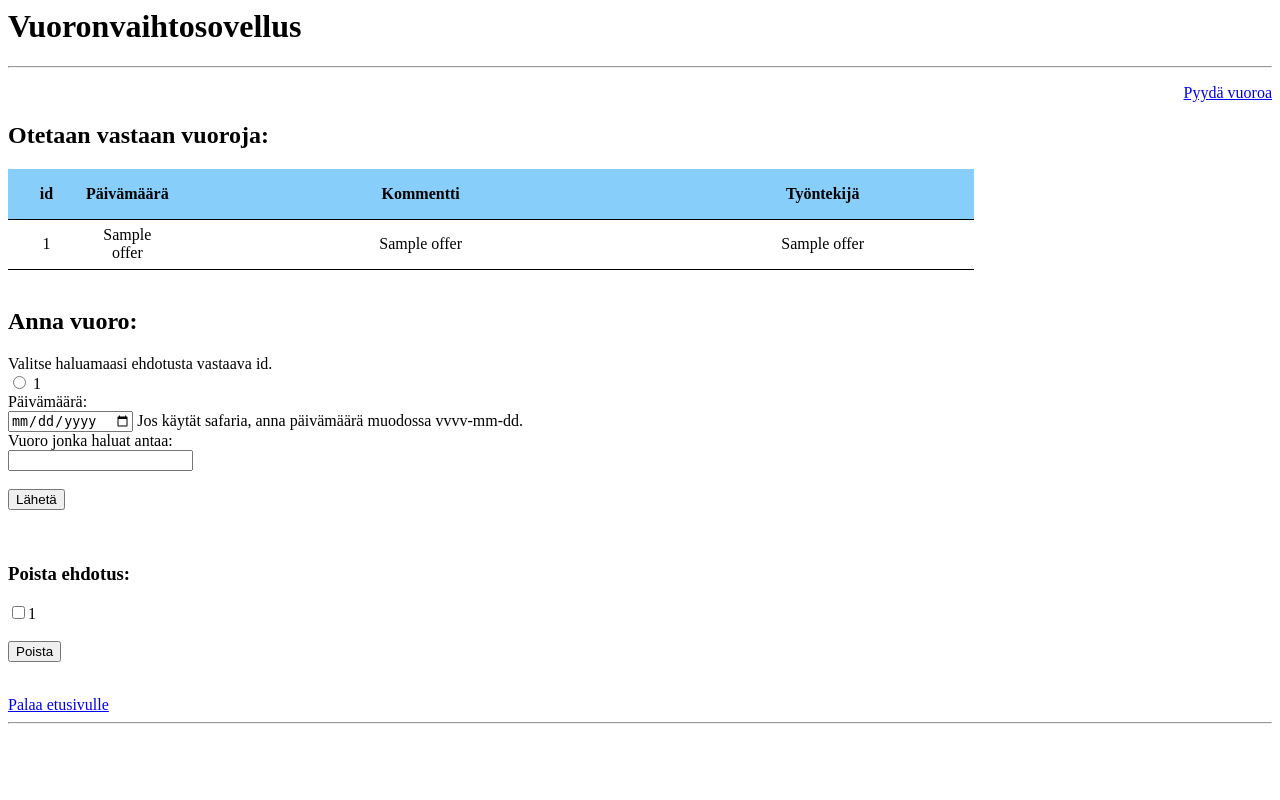
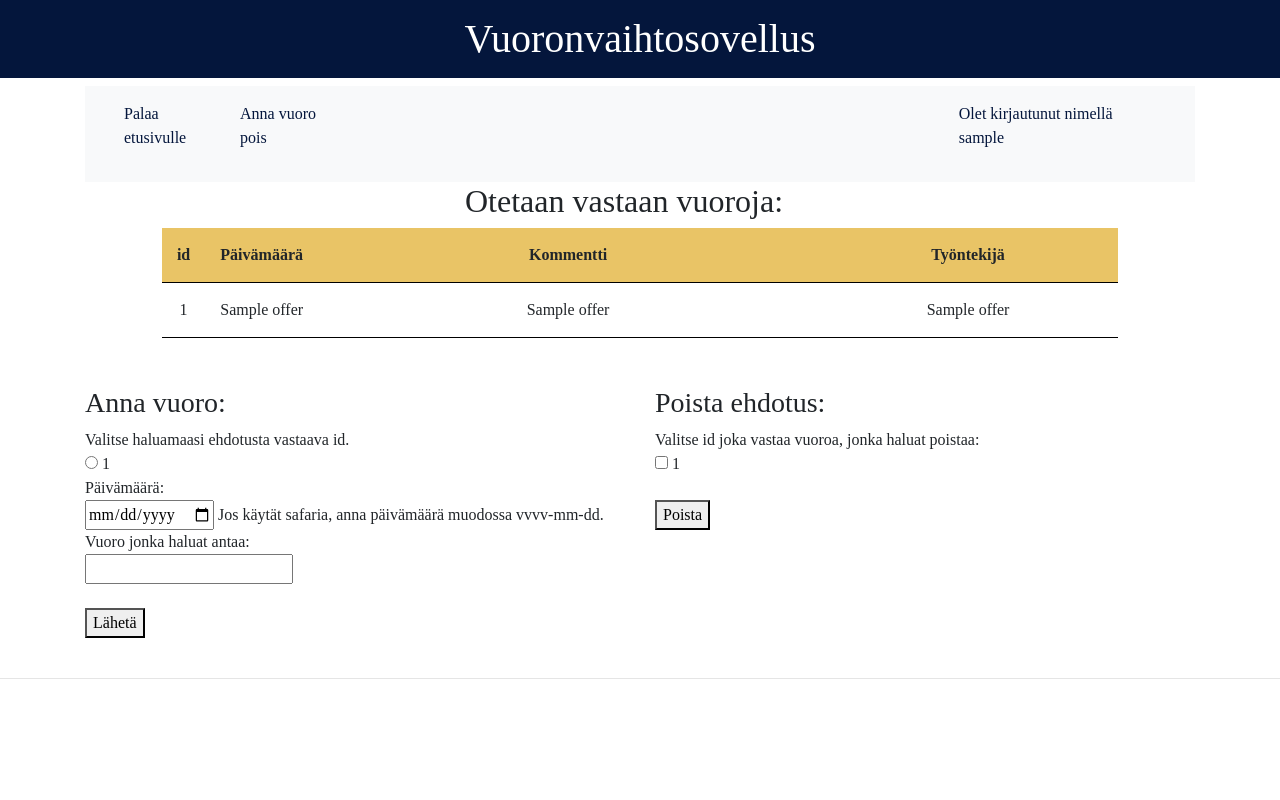
Before and after one commit to maizzuu/tsoha, a Flask app: template templates/give.html in a window 1280 px wide. Run offline with Flask 2, Linux system fonts and the light colour scheme; the visitor is signed in with stand-in values (Sample User, id 1); the template is opened without the code that fills it: most values are stand-ins (such as "Sample title", 1, 10 or a date in 2020); some libraries are stand-ins or nearby versions.

Commit message:
updating appearance

```diff
--- a/templates/give.html
+++ b/templates/give.html
@@ -1,4 +1,21 @@
+<!DOCTYPE html>
+<link rel="stylesheet" href="https://stackpath.bootstrapcdn.com/bootstrap/4.5.0/css/bootstrap.min.css">
 <style>
+    body{
+        font-family: serif;
+    }
+    h1{
+        text-align: center;
+        background-color: rgb(4, 22, 60);
+        background-size: cover;
+        padding-bottom: 15px;
+        padding-top: 15px;
+        color: rgb(255, 255, 255);
+    }
+    table{
+        margin-left: auto;
+        margin-right: auto;
+    }
     table, td, th {
         text-align: center;
         border-collapse: collapse
@@ -7,18 +24,29 @@
     td, th {
         width: 75;
         height: 50;
+        padding: 15px;
         border-bottom: 1px solid rgb(0, 0, 0);
+        box-sizing: border-box;
+        font-family: serif;
       }
 
     th {
-        background-color: lightskyblue;
+        background-color: rgb(233, 196, 102);
     }
 
     tr:nth-child(odd) {
-        background-color: rgb(187, 233, 248);
+        background-color: lightgoldenrodyellow;
     }
     p.add {
         text-align: right;
+        display: inline-block;
+        color: rgb(4, 22, 60);
+    }
+    p.back {
+        text-align: left;
+        display: inline-block;
+        padding-right: 20px;
+        color: rgb(4, 22, 60);
     }
 </style>
 <script>
@@ -32,10 +60,31 @@
 </script>
 
 <title>Otettavat vuorot</title>
-<h1>Vuoronvaihtosovellus</h1>
-<hr>
-<p class="add"> <a href="/new_give">Pyydä vuoroa</a></p>
-<h2>Otetaan vastaan vuoroja:</h2>
+
+<h1 onclick="location.href='/'">Vuoronvaihtosovellus</h1>
+
+<div class="container">
+    <nav class="navbar navbar-expand-sm navbar-light bg-light">
+        <div class="container">
+            <ul class="navbar-nav">
+                <li class="nav-item">
+                    <a class="nav-link" href="/" style="color: rgb(4, 22, 60);">Palaa etusivulle</a>
+                </li>
+                <li class="nav-item">
+                    <a class="nav-link" href="/new_give" style="color: rgb(4, 22, 60);">Anna vuoro pois</a>
+                </li>
+                <li class="nav-item">
+                    <p class="nav-link disabled" style="padding-left: 605px; color: rgb(4, 22, 60);">Olet kirjautunut nimellä {{ session.username }}</p>
+                </li>
+            </ul>
+        </div>
+    </nav>
+    <div class="row">
+        <div class="col"></div>
+        <div class="col"><h2>Otetaan vastaan vuoroja:</h2></div>
+        <div class="col"></div>
+    </div>
+    <div class="row">
         <table>
             <tr>
                 <th>id</th>
@@ -52,33 +101,42 @@
             </tr>
             {% endfor %}
         </table>
+    </div>
+    <div class="row">
+        <div class="col-sm">
             <br>
-<h2>Anna vuoro:</h2>
+            <br>
+            <h3>Anna vuoro:</h3>
             Valitse haluamaasi ehdotusta vastaava id.
             <br>
-<form action="/offer_give" method="POST">
+            <form action="/offer_give" method="POST" onsubmit="return offer_sent()">
             {% for id in id_list %}
-<input type="radio" name="id" value="{{ id[0] }}"> {{ id[0] }}<br>
+            <input type="radio" name="id" value="{{ id[0] }}" required> {{ id[0] }}<br>
             {% endfor %}
             Päivämäärä:<br>
             <input type="date" id="pvm" name="pvm" min="{{ today }}" required> Jos käytät safaria, anna päivämäärä muodossa vvvv-mm-dd.
             <br>
             Vuoro jonka haluat antaa:<br>
-<input type="text" name="offer"> <br>
+            <input type="text" name="offer" required> <br>
             <br>
-<button type="submit" onclick="offer_sent()">Lähetä</button>
+            <button type="submit">Lähetä</button>
             </form>
             <br>
-
+        </div>
+        <div class="col-sm">
+            <br>
+            <br>
             <h3>Poista ehdotus:</h3>
+            Valitse id joka vastaa vuoroa, jonka haluat poistaa:
             <form action="/delete_give" method="POST">
             {% for offer in your_offers %}
-<input type="checkbox" name="drop" value="{{ offer[0] }}">{{ offer[0] }} <br>
+            <input type="checkbox" name="drop" value="{{ offer[0] }}" required> {{ offer[0] }} <br>
             {% endfor %}
             <br>
-<button type="submit" onclick="confirm_drop()">Poista</button>
+            <button type="submit" onclick="return confirm_drop()">Poista</button>
             </form>
-
             <br>
-<a href="/">Palaa etusivulle</a>
+        </div>
+    </div>
+</div>
 <hr>
```
Also changed, not shown: templates/take.html (+74 -16 lines). Lines whose indentation alone changed are shown as unchanged.
